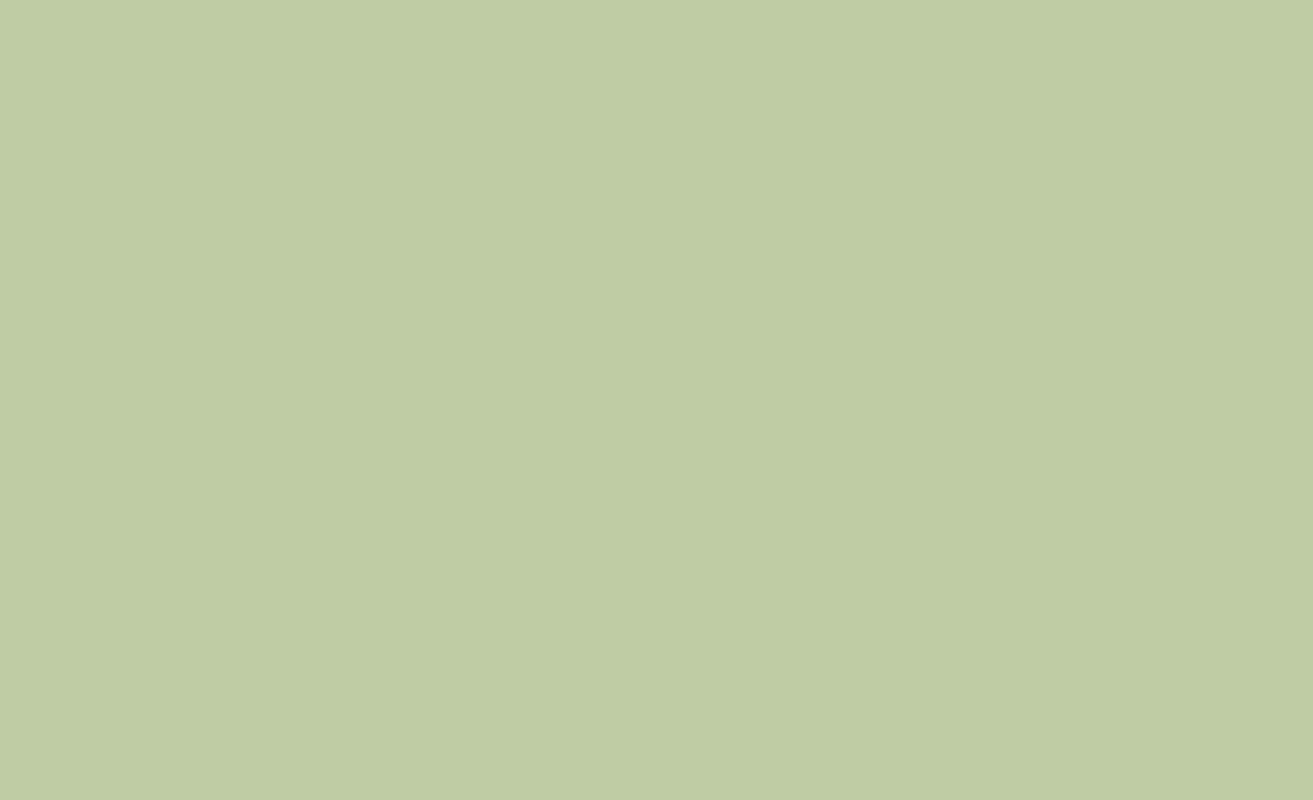
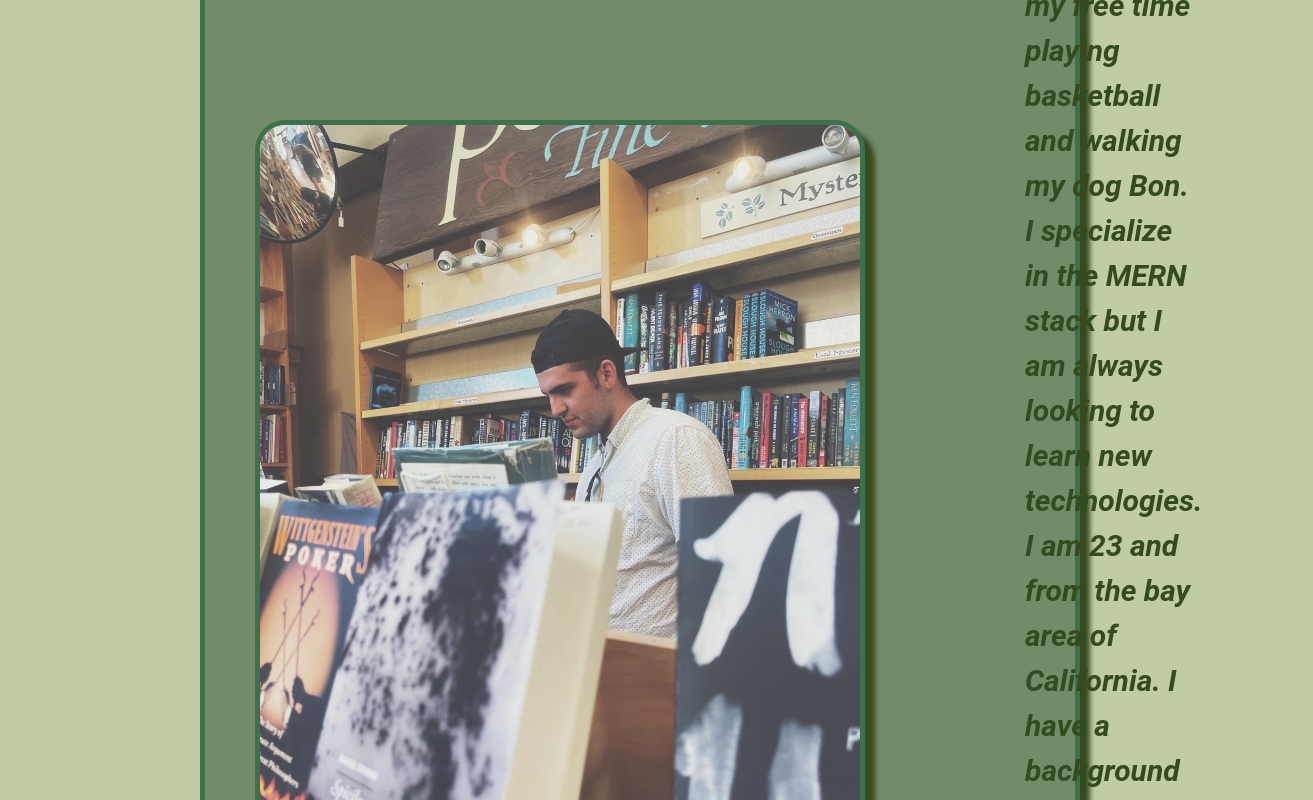
Before and after one commit to figuri/MyPortfolio, a React (Vite) app: page /about in a window 1280 px wide. Shown: the part 1140-1940 px from the top of the page, 1313 px wide, since content can reach past the window. Before the commit the page ends 1129 px from the top, so only its background shows below. Built offline with nearby package versions, Linux system fonts and the light colour scheme.

Commit message:
added styling for about component

```diff
--- a/src/components/pages/About.jsx
+++ b/src/components/pages/About.jsx
@@ -3,14 +3,12 @@ export default function About() {
         <section id='about'>
             <h2 className="header">About Me</h2>
             <div className='about'>
+            <img className="ME" src='./public/me.jpg' alt='Samuel Thomas'/>
                 <div className='about-text'>
                     <p>My name is Samuel, I am passionate about my profession.
                         As a fullstack developer I love to learn new technologies as often as I can.
-                        I spend my free time playing basketball and walking my dog Bon.</p>
-                        <p>
+                        I spend my free time playing basketball and walking my dog Bon.
                             I specialize in the MERN stack but I am always looking to learn new technologies.
-                        </p>
-                        <p>
                             I am 23 and from the bay area of California.
                             I have a background in construction as a Pipeliner.
                             After spending the years following high school digging holes in the middle of nowhere;
@@ -18,7 +16,6 @@ export default function About() {
                         </p>
                 </div>
                 <div className='about-image'>
-                    <img src='./public/me.jpg' alt='Samuel Thomas' />
                 </div>
             </div>
         </section>
--- a/src/components/pages/Portfolio.jsx
+++ b/src/components/pages/Portfolio.jsx
@@ -19,18 +19,21 @@ export default function Portfolio() {
             description: 'This is a work day scheduler using front-end technologies',
             link: 'https://figuri.github.io/PLANIT/',
             repoLink: 'https://github.com/figuri/PLANIT',
+            image: './public/project-images/planit.png'
         },
         {
             title: 'Hog Bloggin',
             description: 'This is a front-back end blog app.',
             link: '',
             repoLink: 'https://github.com/figuri/HogBloggin',
+            image: './public/project-images/hog-bloggin.png'
         },
         {
             title: 'Bemploy',
             description: 'this is the backend for a employee registry for an ecommmerce company',
             link: 'This is a backend application there is no site to visit but if you visit the github repo and read the readme you can see how to use it !',
             repoLink: 'https://github.com/figuri/Bemploy',
+            image: './public/project-images/bemploy.png'
         }
     ]
     return (
--- a/src/index.css
+++ b/src/index.css
@@ -81,7 +81,8 @@ nav {
     align-items: center;
     flex-direction: column;
     padding: 20px;
-    margin: 50px;
+    margin-top: 50px;
+    max-width: 40%;
     border: solid 5px var(--juniper);
     border-radius: 30px;
     box-shadow: 10px 10px 5px var(--olive);
@@ -103,6 +104,14 @@ nav {
     color: var(--fern);
 }
 
+.project-image {
+    width: 50%;
+    height: 50%;
+    border: solid 5px var(--juniper);
+    border-radius: 30px;
+    margin: 20px;
+}
+
 .projectLink {
     font-size: 20px;
     font-family: 'Roboto', sans-serif;
@@ -119,3 +128,34 @@ a {
 a:hover {
     color: var(--fern);
 }
+
+.about {
+    background-color: var(--sage);
+    display: flex;
+    justify-content: space-around;
+    align-items: center;
+    flex-direction: row;
+    padding: 20px 0;
+    margin: 200px;
+    border: solid 5px var(--hunter);
+    border-radius: 30px;
+    box-shadow: 10px 10px 5px var(--seaweed);
+}
+
+.about-text p {
+    font-size: 30px;
+    font-family: 'Roboto', sans-serif;
+    font-weight: bold;
+    font-style: italic;
+    padding: 10px;
+    color: var(--seaweed);
+    margin: 100px;
+}
+
+.ME {
+    background-color: var(--olive);
+    border: solid 5px var(--hunter);
+    border-radius: 30px;
+    box-shadow: 10px 10px 5px var(--seaweed);
+    margin: 50px;
+}
```
Also changed, not shown: public/project-images/bemploy.png (renamed from public/project-images/Screenshot (43).png), public/project-images/hog-bloggin.png (added).
